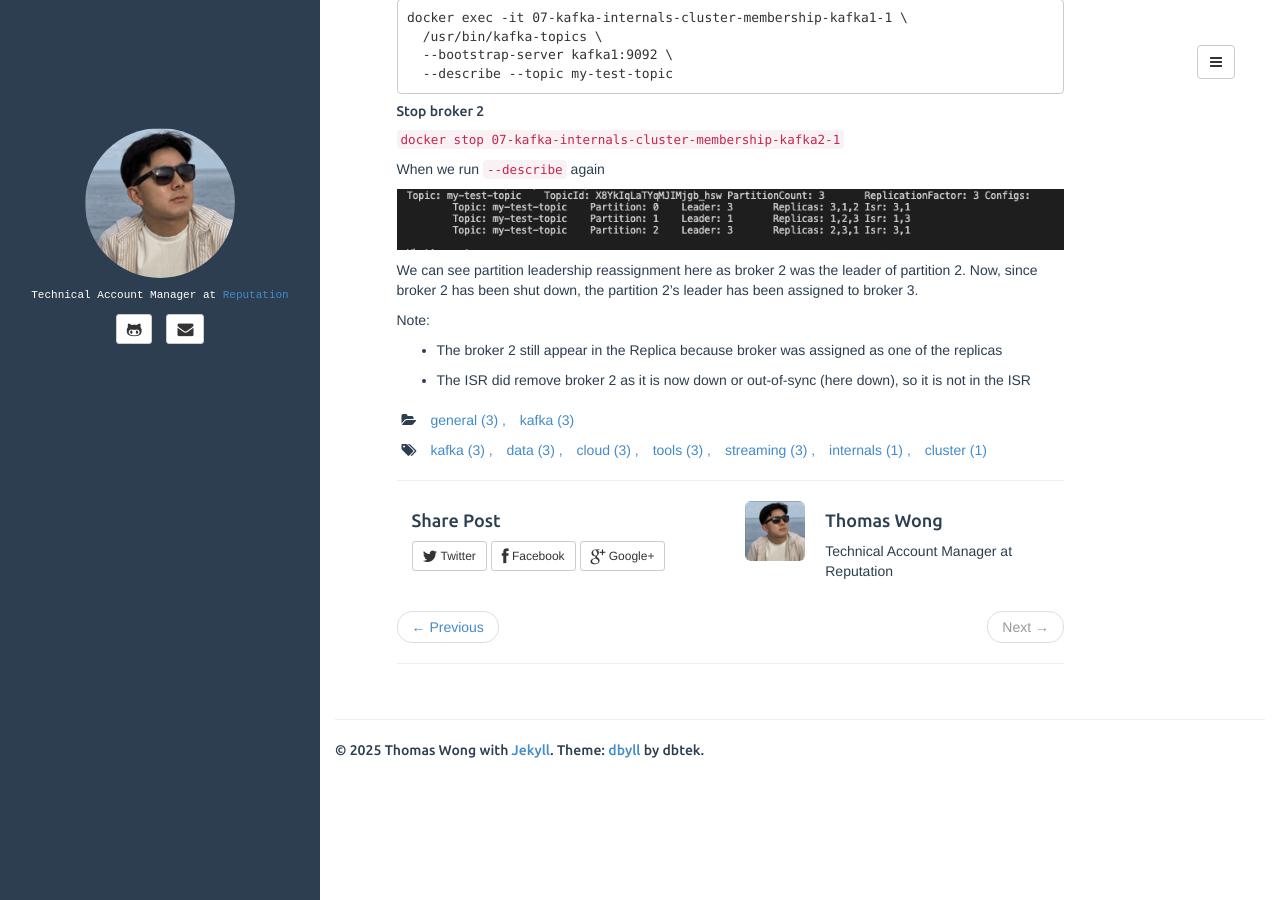
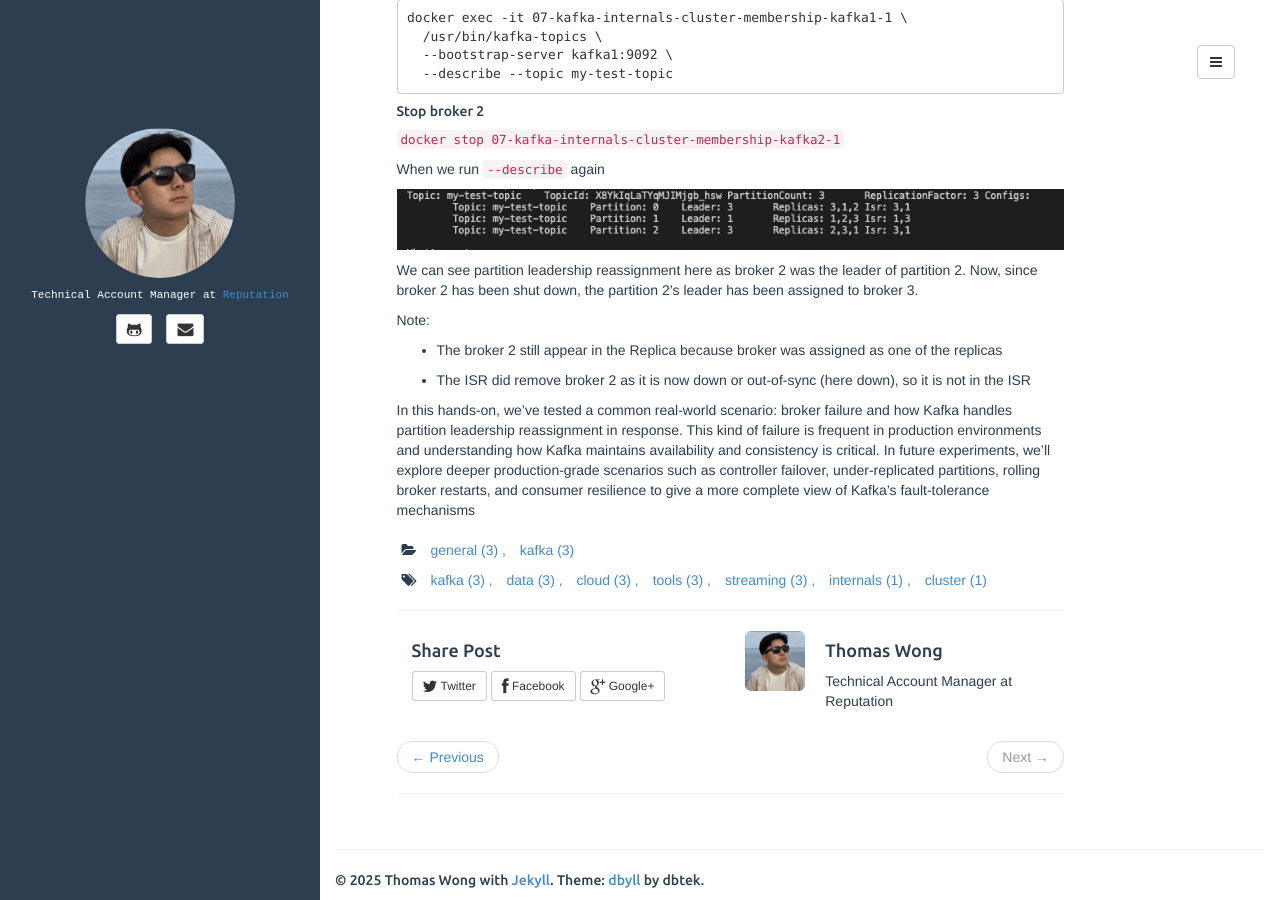
Before and after one commit to thomaswong25520/thomaswong25520.github.io, a Jekyll site: the page built from _posts/2025-07-17-kafka_cluster_membership_blog.md, in a window 1280 px wide and 900 px high, scrolled down 2482 px. Built offline with Jekyll 4.4.1, drawn with Linux system fonts in a browser that asks for light colours.

Commit message:
add conclusion

```diff
--- a/_posts/2025-07-17-kafka_cluster_membership_blog.md
+++ b/_posts/2025-07-17-kafka_cluster_membership_blog.md
@@ -137,3 +137,5 @@ Note:
 - The broker 2 still appear in the Replica because broker was assigned as one of the replicas
 
 - The ISR did remove broker 2 as it is now down or out-of-sync (here down), so it is not in the ISR
+
+In this hands-on, we’ve tested a common real-world scenario: broker failure and how Kafka handles partition leadership reassignment in response. This kind of failure is frequent in production environments and understanding how Kafka maintains availability and consistency is critical. In future experiments, we’ll explore deeper production-grade scenarios such as controller failover, under-replicated partitions, rolling broker restarts, and consumer resilience to give a more complete view of Kafka’s fault-tolerance mechanisms
```
